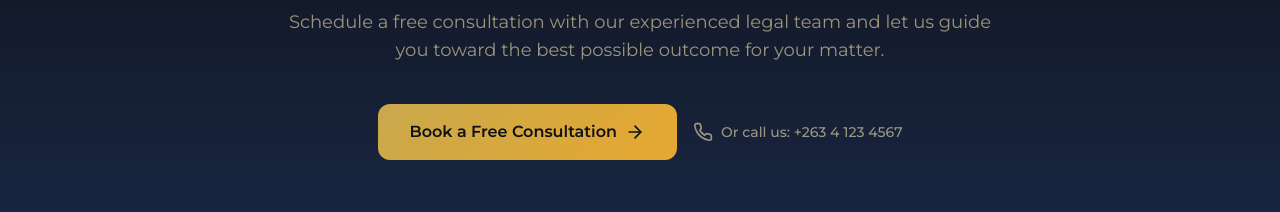
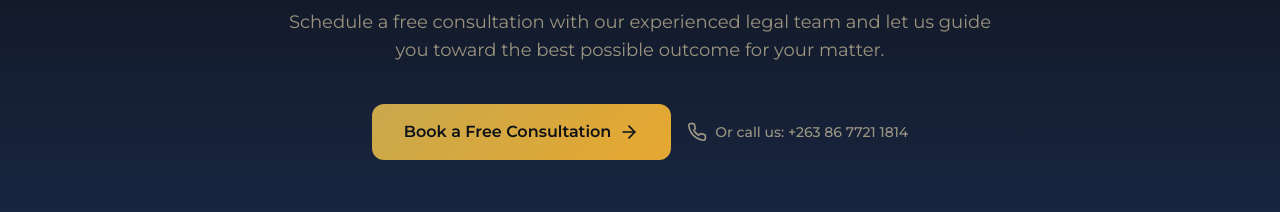
Before and after one commit to dylanmaupa/TapiAttorneysFirm, a React (Vite) app: page / in a window 1280 px wide. Shown: the part 4620-4832 px from the top of the page. Built offline with nearby package versions, Linux system fonts and the light colour scheme; a web font is replaced by a local one.

Commit message:
added: images and updated info

```diff
--- a/src/pages/Homepage.jsx
+++ b/src/pages/Homepage.jsx
@@ -474,11 +474,11 @@ const Homepage = () => {
                 <ArrowRight className="ml-2 h-5 w-5" />
               </Link>
               <a
-                href="tel:+2634123456"
+                href="tel:+2638677211814"
                 className="inline-flex items-center space-x-2 text-cream-300/60 hover:text-gold-400 transition-colors text-sm font-medium"
               >
                 <Phone className="h-5 w-5" />
-                <span>Or call us: +263 4 123 4567</span>
+                <span>Or call us: +263 86 7721 1814</span>
               </a>
             </div>
           </ScrollAnimation>
```
Also changed, not shown: public/office.png, public/office2.png (added).
